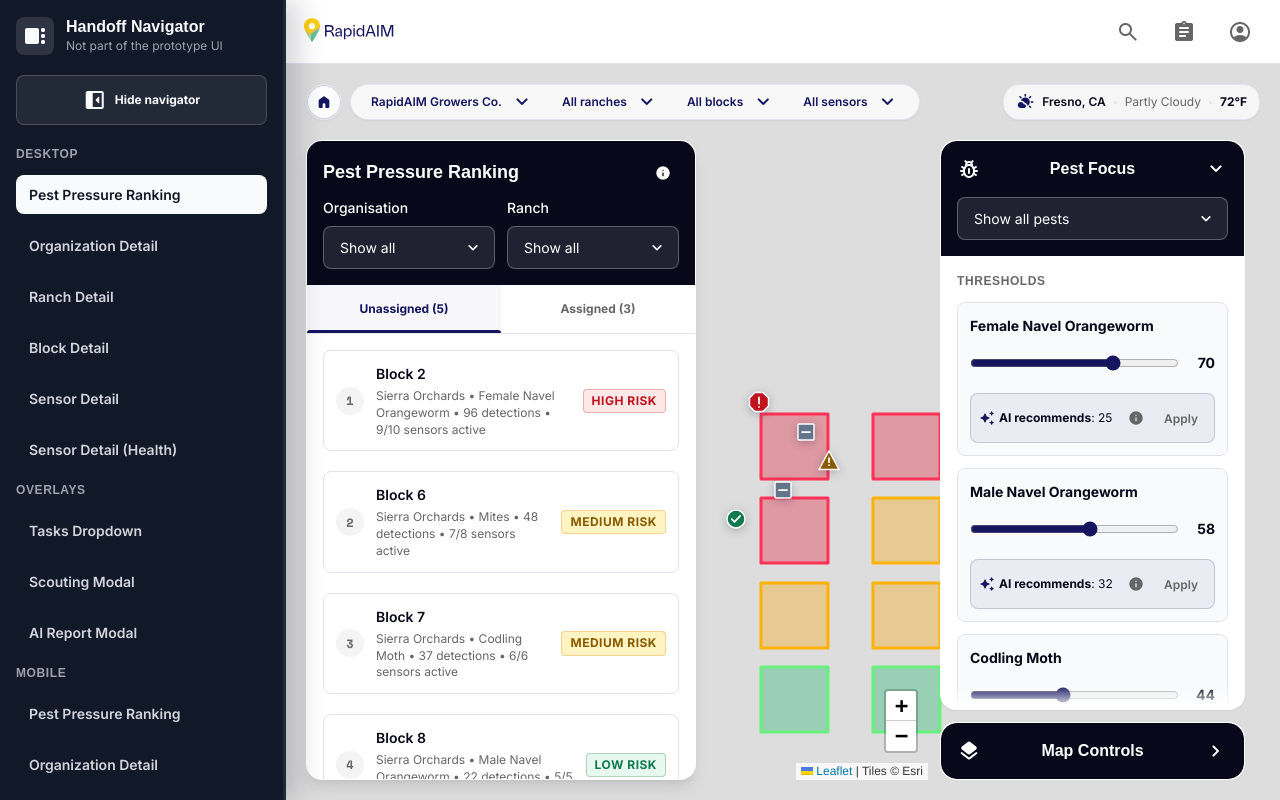
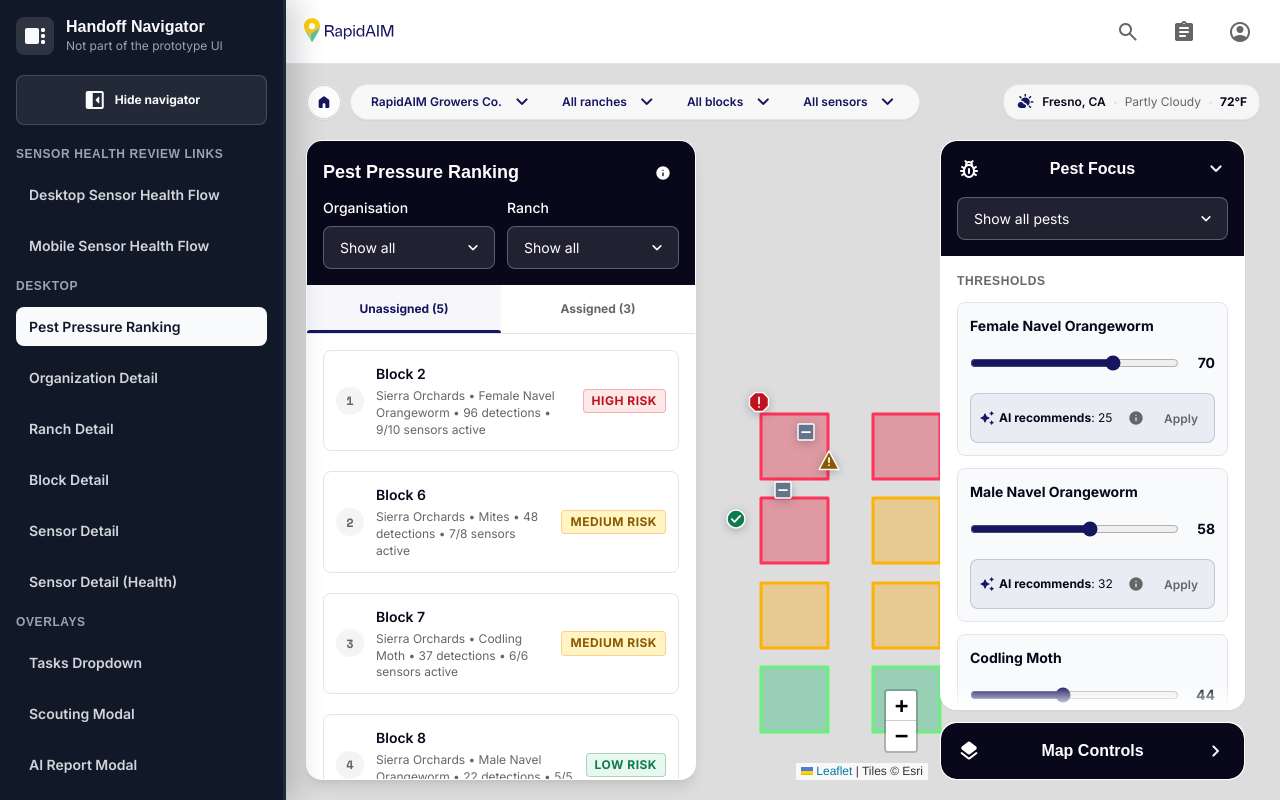
Before and after one commit to andywilsondesign/RapidAIM-demo, a React (Vite) app in the folder v3-brand-alignment/: page / in a window 1280 px wide. Built offline with nearby package versions, Linux system fonts and the light colour scheme.

Commit message:
Add sensor health direct links

```diff
--- a/v3-brand-alignment/src/handoff/HandoffIndex.jsx
+++ b/v3-brand-alignment/src/handoff/HandoffIndex.jsx
@@ -1,4 +1,4 @@
-import React, { useEffect, useMemo, useState } from 'react';
+import React, { useCallback, useEffect, useMemo, useState } from 'react';
 import PropTypes from 'prop-types';
 import { Badge } from '../components/atoms/Badge/Badge';
 import { Button } from '../components/atoms/Button/Button';
@@ -335,6 +335,11 @@ const pageGroups = [
 ];
 
 const flatPages = pageGroups.flatMap((group) => group.pages);
+const pageIds = new Set(flatPages.map((page) => page.id));
+const reviewLinks = [
+  { label: 'Desktop Sensor Health Flow', pageId: 'consolidated-sensor-health' },
+  { label: 'Mobile Sensor Health Flow', pageId: 'mobile-sensor-health' },
+];
 
 const desktopToMobileType = {
   'consolidated-pest-pressure-ranking': 'ranking',
@@ -361,8 +366,18 @@ function useResponsiveMobileView() {
   return isMobile;
 }
 
+function getInitialPageId(fallbackPageId) {
+  if (typeof window === 'undefined') return fallbackPageId;
+  const requestedPageId = new URLSearchParams(window.location.search).get('page');
+  return pageIds.has(requestedPageId) ? requestedPageId : fallbackPageId;
+}
+
+function getPageHref(pageId) {
+  return `?page=${encodeURIComponent(pageId)}`;
+}
+
 export const HandoffIndex = ({ initialPageId = flatPages[0].id, showNavigator = true }) => {
-  const [activePageId, setActivePageId] = useState(initialPageId);
+  const [activePageId, setActivePageId] = useState(() => getInitialPageId(initialPageId));
   const [isNavigatorOpen, setIsNavigatorOpen] = useState(true);
   const isResponsiveMobile = useResponsiveMobileView();
   const activePage = useMemo(
@@ -375,11 +390,18 @@ export const HandoffIndex = ({ initialPageId = flatPages[0].id, showNavigator =
     ? <ResponsiveMobilePage type={responsiveMobileType} />
     : activePage.component;
 
+  const selectPage = useCallback((pageId) => {
+    setActivePageId(pageId);
+    if (typeof window !== 'undefined' && pageIds.has(pageId)) {
+      window.history.replaceState(null, '', getPageHref(pageId));
+    }
+  }, []);
+
   useEffect(() => {
-    const handleNavigateHome = () => setActivePageId('consolidated-pest-pressure-ranking');
+    const handleNavigateHome = () => selectPage('consolidated-pest-pressure-ranking');
     document.addEventListener('rapidaim:navigate-home', handleNavigateHome);
     return () => document.removeEventListener('rapidaim:navigate-home', handleNavigateHome);
-  }, []);
+  }, [selectPage]);
 
   return (
     <div className={`${styles.shell} ${!shouldShowNavigator || !isNavigatorOpen ? styles.shellCollapsed : ''}`}>
@@ -401,6 +423,22 @@ export const HandoffIndex = ({ initialPageId = flatPages[0].id, showNavigator =
           Hide navigator
         </button>
         <div className={styles.navGroups}>
+          <div className={styles.navGroup}>
+            <Typography variant="h6">Sensor Health Review Links</Typography>
+            {reviewLinks.map((link) => (
+              <a
+                className={`${styles.navItem} ${styles.navLink} ${link.pageId === activePageId ? styles.activeNavItem : ''}`}
+                href={getPageHref(link.pageId)}
+                key={link.pageId}
+                onClick={(event) => {
+                  event.preventDefault();
+                  selectPage(link.pageId);
+                }}
+              >
+                {link.label}
+              </a>
+            ))}
+          </div>
           {pageGroups.map((group) => (
             <div className={styles.navGroup} key={group.title}>
               <Typography variant="h6">{group.title}</Typography>
@@ -408,7 +446,7 @@ export const HandoffIndex = ({ initialPageId = flatPages[0].id, showNavigator =
                 <button
                   className={`${styles.navItem} ${page.id === activePageId ? styles.activeNavItem : ''}`}
                   key={page.id}
-                  onClick={() => setActivePageId(page.id)}
+                  onClick={() => selectPage(page.id)}
                   type="button"
                 >
                   {page.label}
@@ -1147,10 +1185,10 @@ function ResponsiveMobilePage({ type = 'ranking' }) {
 }
 
 function MobileDeviceFrame({ type = 'ranking' }) {
-  const [sheetKind, setSheetKind] = useState('content');
-  const [sheetState, setSheetState] = useState('docked');
   const selectedMapBlockId = type === 'block' ? selectedBlock.id : '';
   const isHealthMobile = type === 'sensor-health';
+  const [sheetKind, setSheetKind] = useState(isHealthMobile ? 'map' : 'content');
+  const [sheetState, setSheetState] = useState(isHealthMobile ? 'full' : 'docked');
   const selectedSensorId = type === 'sensor' || isHealthMobile ? selectedSensor.id : '';
   const sensorDisplayMode = isHealthMobile ? 'healthBatteryBare' : 'pest';
   const mapSensors = isHealthMobile ? healthExperimentSensors : sensors;
--- a/v3-brand-alignment/src/handoff/HandoffIndex.module.css
+++ b/v3-brand-alignment/src/handoff/HandoffIndex.module.css
@@ -117,6 +117,11 @@
   font: inherit;
   font-size: var(--font-size-sm);
   font-weight: var(--font-weight-semibold);
+}
+
+.navLink {
+  display: block;
+  text-decoration: none;
 }
 
 .activeNavItem,
--- a/v3-brand-alignment/vite.config.js
+++ b/v3-brand-alignment/vite.config.js
@@ -12,6 +12,9 @@ const dirname = typeof __dirname !== 'undefined' ? __dirname : path.dirname(file
 // More info at: https://storybook.js.org/docs/next/writing-tests/integrations/vitest-addon
 export default defineConfig({
   plugins: [react()],
+  server: {
+    allowedHosts: ['andrews-macbook-air.tailf99531.ts.net'],
+  },
   test: {
     projects: [{
       extends: true,
```
